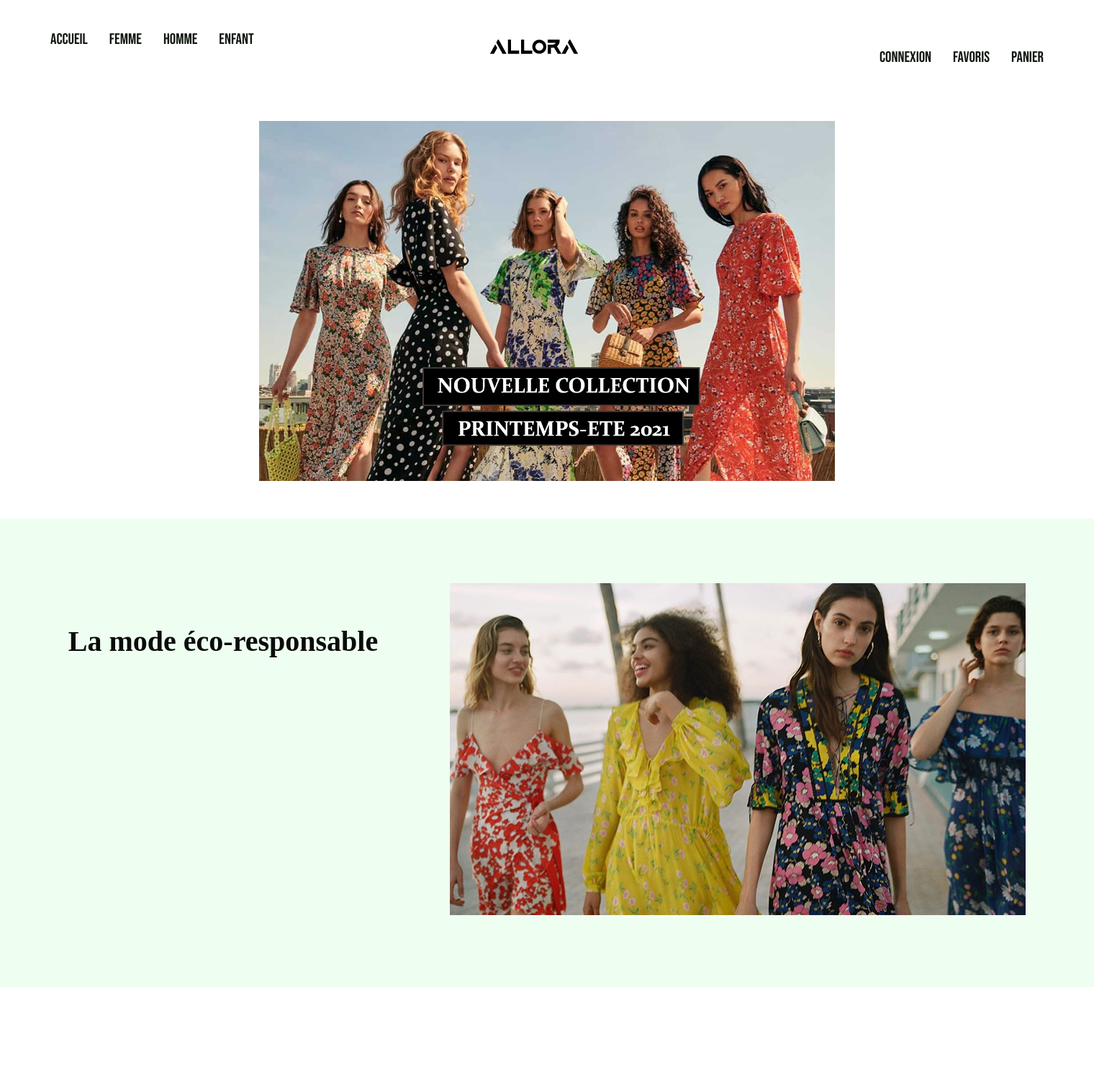
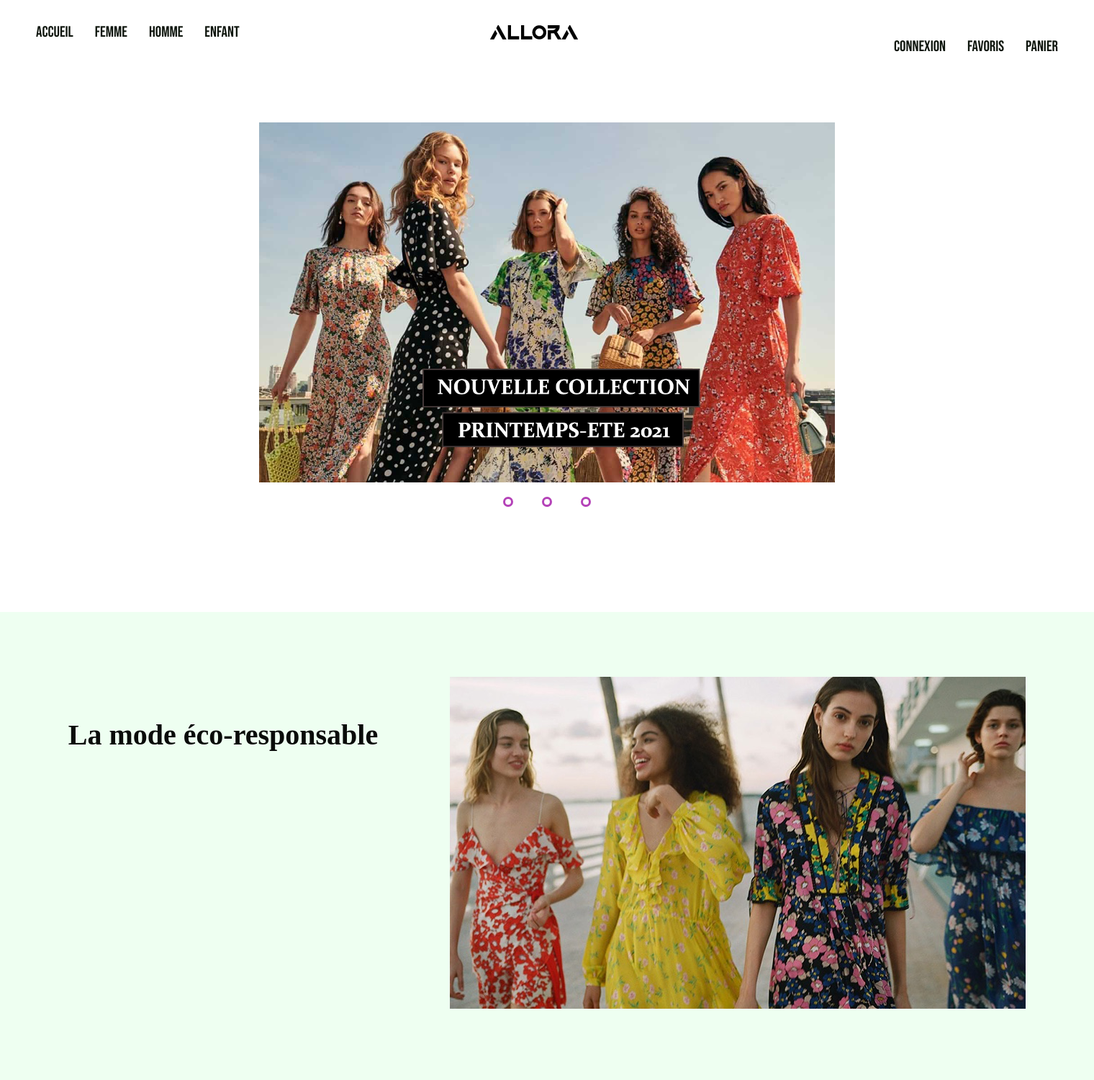
Before and after one commit to imanchamileva/allora, a PHP site: page / in a window 1520 px wide. Shown: the top 1500 px of the page at 72% size. Run offline with PHP 8.4, Linux system fonts and the light colour scheme.

Commit message:
commit css

```diff
--- a/public/css/style.css
+++ b/public/css/style.css
@@ -1,18 +1,26 @@
 * {
     margin:0;
     padding:0;
+    box-sizing: border-box;
 
   }
+
+
+
+
+
   nav ul {
-    padding : 55px;
+    padding : 35px;
     background-color: rgb(255, 255, 255);
     margin: 0px;
+
   }
 
   nav ul li {
     float: left;
     list-style: none;
     position: relative;
+
   }
   nav ul li a {
   display: block;
@@ -21,7 +29,7 @@
     font-size: 21px;
     text-decoration: none;
     color:rgb(15, 22, 14);
-
+    /* padding-bottom:15px; */
   }
 
 
@@ -53,7 +61,7 @@
   }
 
   nav ul li {
-    padding: 15px 15px;
+    padding: 25px 15px;
   }
   nav li {
      margin-top: -28px;
@@ -70,7 +78,7 @@
     display: flex;
     justify-content:flex-end;
     /* align-items:center; */
-    padding-top:5px;
+    /* padding-top:-5px; */
 
 
   }
@@ -86,16 +94,17 @@
   }
 
   .slider {
-    padding-top: 48px;
+    padding-top: 70px;
     width: 800px;
-    height: 550px;
+    height: 800px;
     border-radius: 0px;
     overflow: hidden;
   }
 
   .slides {
+    padding-top:100px;
     width: 500%;
-    height: 500px;
+    height: 600px;
     display: flex;
   }
   .slides input {
--- a/public/css/style2.css
+++ b/public/css/style2.css
@@ -28,4 +28,5 @@
         height:400px; */
          /* object-fit: cover;
         object-position: center;  */
+        padding
     }
--- a/views/html/menu.php
+++ b/views/html/menu.php
@@ -23,13 +23,11 @@
     <span id="loggo">
       <img src="public/images/loggo.png" alt="">
     </span>
-    <div class="menudroite" id="life">
+
+    <span class="menudroite" id="life">
       <li><a href="?section=connexion">Connexion</a></li>
       <li><a href="favoris.html">Favoris</a></li>
       <li><a href="panier.html">Panier</a></li>
-    </div>
+    </span>
   </ul>
 </nav>
-<div id="banniere">
-  <img src="public/images/petit.png" alt="">
-</div>
--- a/views/page/accueil.php
+++ b/views/page/accueil.php
@@ -7,7 +7,7 @@
         <input type="radio" name="radio-btn" id="radio3">
 
         <div class="slide first">
-          <img src="public/images/girls-ecriture.png" alt="">
+          <img id="girlswithdress" src="public/images/girls-ecriture.png" alt="">
         </div>
         <div class="slide" id=men>
           <img src="public/images/men2.jpg" alt="">
@@ -30,7 +30,7 @@
       </div>
     </div>
 
-    <script type="text/javascript">
+    <!-- <script type="text/javascript">
       var counter = 1;
       setInterval(function () {
         document.getElementById('radio' + counter).checked = true;
@@ -39,7 +39,7 @@
           counter = 1;
         }
       }, 5000);
-    </script>
+    </script> -->
   </div>
 
   <div class="section2">
```
